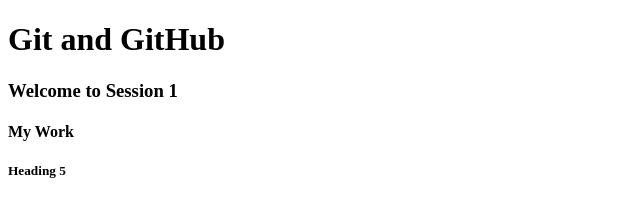
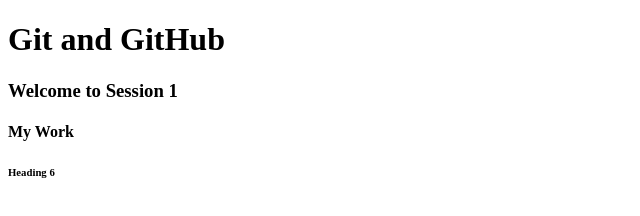
Before and after one commit to farazinam/GitandGitHub-11-1-, a plain HTML site: page index.html in a window 1280 px wide. Shown: the full height of the page, 0-640 px from the left. Drawn offline with Linux system fonts and the light colour scheme.

Commit message:
h5 replaced with h6

```diff
--- a/index.html
+++ b/index.html
@@ -11,6 +11,6 @@
 
     <h4>My Work</h4>
 
-    <h5>Heading 5</h5>
+    <h6>Heading 6</h6>
 </body>
 </html>
```
